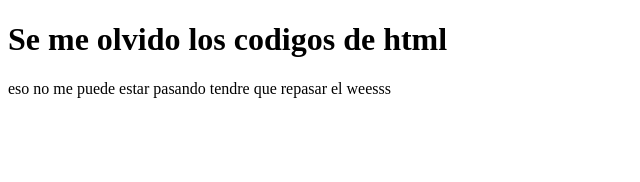
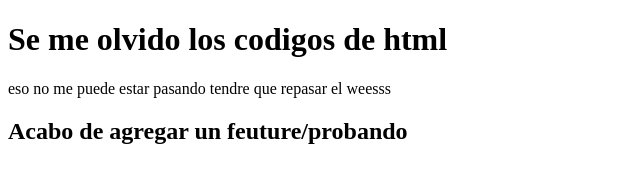
Before and after one commit to juancatalice/repositorio-2, a plain HTML site: page index.html in a window 1280 px wide. Shown: the whole page, without its empty margins (0-640 px from the left). Drawn offline with Linux system fonts and the light colour scheme.

Commit message:
agregando primer feuture

```diff
--- a/index.html
+++ b/index.html
@@ -4,5 +4,8 @@
     <title>pagina en blanco</title>
     <h1>Se me olvido los codigos de html</h1>
     <p>eso no me puede estar pasando tendre que repasar el weesss</p>
+
+    <h2>Acabo de agregar un feuture/probando</h2>
+</head>
 </head>
 </html>
```
